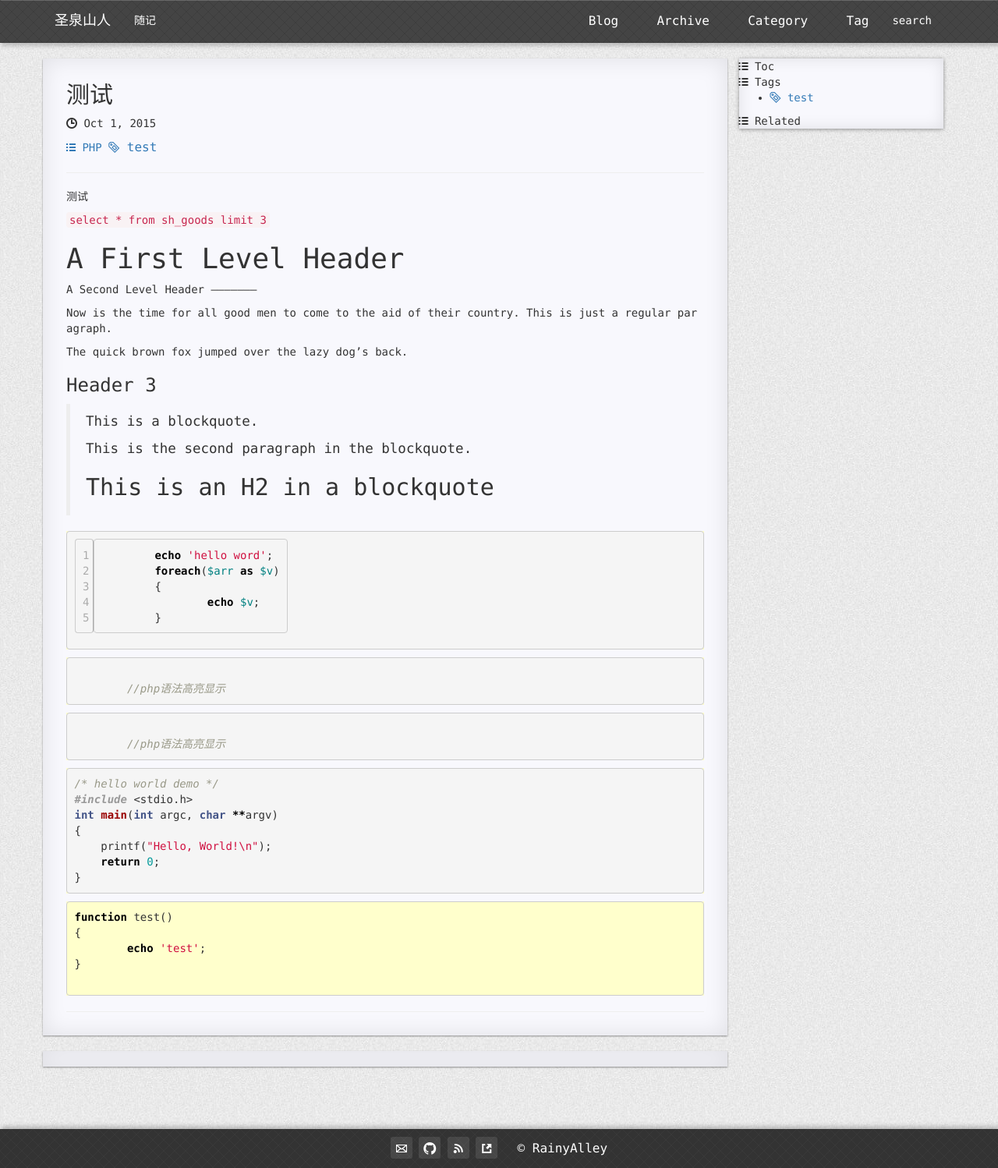
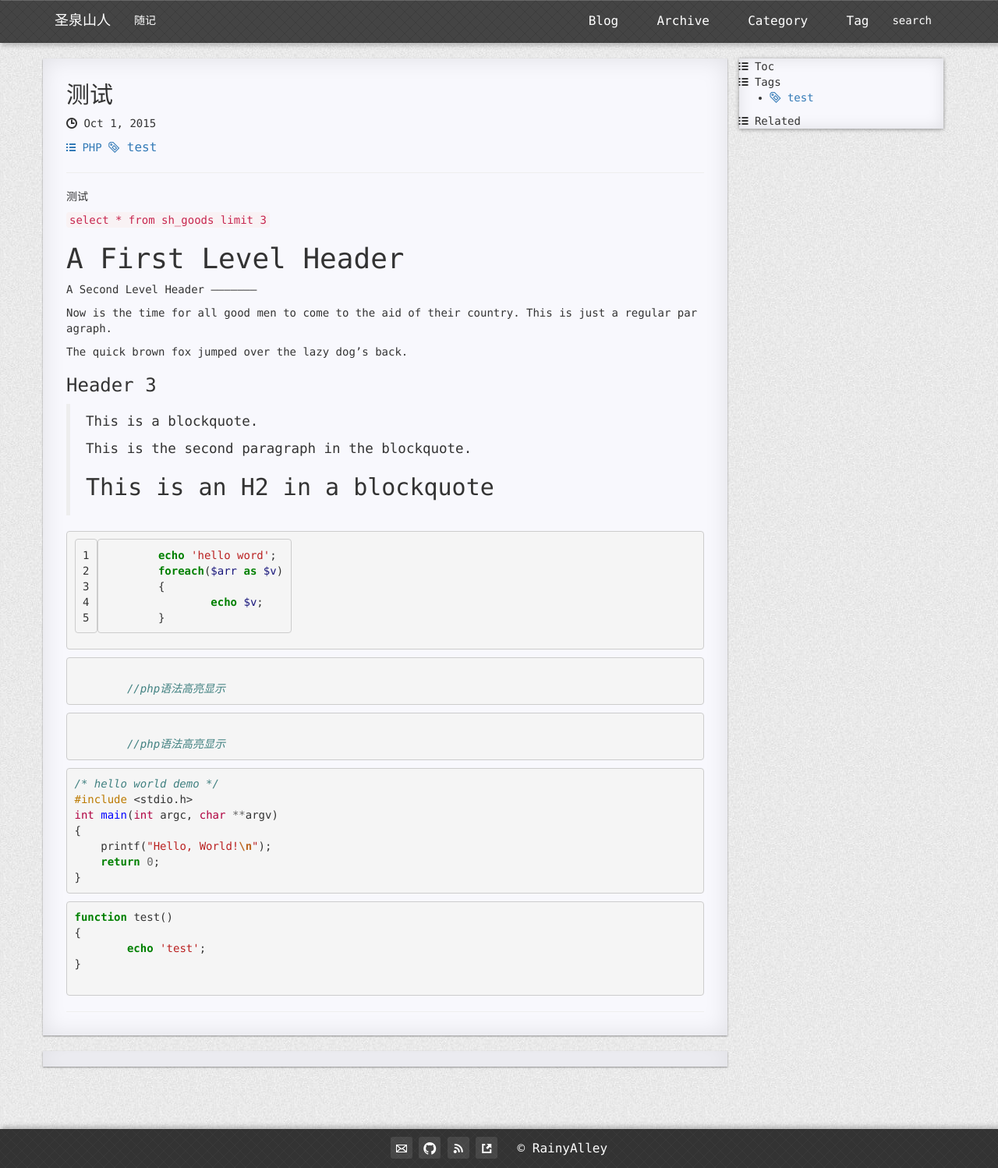
Before and after one commit to myyphp/myyphp-myyphp.github.io, a Jekyll site: the page built from _posts/2015-10-01-first-blog.md, in a window 1280 px wide. Shown: the whole page at 78% size. Built offline with Jekyll 4.4.1, drawn with Linux system fonts in a browser that asks for light colours; nearby versions of some CDN libraries; comment, search, counter and statistics services are not loaded.

Commit message:
change css of highlight

```diff
--- a/static/css/highlight.css
+++ b/static/css/highlight.css
@@ -1,62 +1,62 @@
-.highlight { background-color: #ffffcc }
-.highlight .c { color: #999988; font-style: italic } /* Comment */
-.highlight .err { color: #a61717; background-color: #e3d2d2 } /* Error */
-.highlight .k { color: #000000; font-weight: bold } /* Keyword */
-.highlight .o { color: #000000; font-weight: bold } /* Operator */
-.highlight .cm { color: #999988; font-style: italic } /* Comment.Multiline */
-.highlight .cp { color: #999999; font-weight: bold; font-style: italic } /* Comment.Preproc */
-.highlight .c1 { color: #999988; font-style: italic } /* Comment.Single */
-.highlight .cs { color: #999999; font-weight: bold; font-style: italic } /* Comment.Special */
-.highlight .gd { color: #000000; background-color: #ffdddd } /* Generic.Deleted */
-.highlight .ge { color: #000000; font-style: italic } /* Generic.Emph */
-.highlight .gr { color: #aa0000 } /* Generic.Error */
-.highlight .gh { color: #999999 } /* Generic.Heading */
-.highlight .gi { color: #000000; background-color: #ddffdd } /* Generic.Inserted */
-.highlight .go { color: #888888 } /* Generic.Output */
-.highlight .gp { color: #555555 } /* Generic.Prompt */
-.highlight .gs { font-weight: bold } /* Generic.Strong */
-.highlight .gu { color: #aaaaaa } /* Generic.Subheading */
-.highlight .gt { color: #aa0000 } /* Generic.Traceback */
-.highlight .kc { color: #000000; font-weight: bold } /* Keyword.Constant */
-.highlight .kd { color: #000000; font-weight: bold } /* Keyword.Declaration */
-.highlight .kn { color: #000000; font-weight: bold } /* Keyword.Namespace */
-.highlight .kp { color: #000000; font-weight: bold } /* Keyword.Pseudo */
-.highlight .kr { color: #000000; font-weight: bold } /* Keyword.Reserved */
-.highlight .kt { color: #445588; font-weight: bold } /* Keyword.Type */
-.highlight .m { color: #009999 } /* Literal.Number */
-.highlight .s { color: #d01040 } /* Literal.String */
-.highlight .na { color: #008080 } /* Name.Attribute */
-.highlight .nb { color: #0086B3 } /* Name.Builtin */
-.highlight .nc { color: #445588; font-weight: bold } /* Name.Class */
-.highlight .no { color: #008080 } /* Name.Constant */
-.highlight .nd { color: #3c5d5d; font-weight: bold } /* Name.Decorator */
-.highlight .ni { color: #800080 } /* Name.Entity */
-.highlight .ne { color: #990000; font-weight: bold } /* Name.Exception */
-.highlight .nf { color: #990000; font-weight: bold } /* Name.Function */
-.highlight .nl { color: #990000; font-weight: bold } /* Name.Label */
-.highlight .nn { color: #555555 } /* Name.Namespace */
-.highlight .nt { color: #000080 } /* Name.Tag */
-.highlight .nv { color: #008080 } /* Name.Variable */
-.highlight .ow { color: #000000; font-weight: bold } /* Operator.Word */
-.highlight .w { color: #bbbbbb } /* Text.Whitespace */
-.highlight .mf { color: #009999 } /* Literal.Number.Float */
-.highlight .mh { color: #009999 } /* Literal.Number.Hex */
-.highlight .mi { color: #009999 } /* Literal.Number.Integer */
-.highlight .mo { color: #009999 } /* Literal.Number.Oct */
-.highlight .sb { color: #d01040 } /* Literal.String.Backtick */
-.highlight .sc { color: #d01040 } /* Literal.String.Char */
-.highlight .sd { color: #d01040 } /* Literal.String.Doc */
-.highlight .s2 { color: #d01040 } /* Literal.String.Double */
-.highlight .se { color: #d01040 } /* Literal.String.Escape */
-.highlight .sh { color: #d01040 } /* Literal.String.Heredoc */
-.highlight .si { color: #d01040 } /* Literal.String.Interpol */
-.highlight .sx { color: #d01040 } /* Literal.String.Other */
-.highlight .sr { color: #009926 } /* Literal.String.Regex */
-.highlight .s1 { color: #d01040 } /* Literal.String.Single */
-.highlight .ss { color: #990073 } /* Literal.String.Symbol */
-.highlight .bp { color: #999999 } /* Name.Builtin.Pseudo */
-.highlight .vc { color: #008080 } /* Name.Variable.Class */
-.highlight .vg { color: #008080 } /* Name.Variable.Global */
-.highlight .vi { color: #008080 } /* Name.Variable.Instance */
-.highlight .il { color: #009999 } /* Literal.Number.Integer.Long */
-.highlight .lineno{ color: rgba(0,0,0,0.3); border-right: solid 1px rgba(0,0,0,0.3); padding-right: 5px;}
+.hll { background-color: #ffffcc }
+.c { color: #408080; font-style: italic } /* Comment */
+.err { border: 1px solid #FF0000 } /* Error */
+.k { color: #008000; font-weight: bold } /* Keyword */
+.o { color: #666666 } /* Operator */
+.cm { color: #408080; font-style: italic } /* Comment.Multiline */
+.cp { color: #BC7A00 } /* Comment.Preproc */
+.c1 { color: #408080; font-style: italic } /* Comment.Single */
+.cs { color: #408080; font-style: italic } /* Comment.Special */
+.gd { color: #A00000 } /* Generic.Deleted */
+.ge { font-style: italic } /* Generic.Emph */
+.gr { color: #FF0000 } /* Generic.Error */
+.gh { color: #000080; font-weight: bold } /* Generic.Heading */
+.gi { color: #00A000 } /* Generic.Inserted */
+.go { color: #888888 } /* Generic.Output */
+.gp { color: #000080; font-weight: bold } /* Generic.Prompt */
+.gs { font-weight: bold } /* Generic.Strong */
+.gu { color: #800080; font-weight: bold } /* Generic.Subheading */
+.gt { color: #0044DD } /* Generic.Traceback */
+.kc { color: #008000; font-weight: bold } /* Keyword.Constant */
+.kd { color: #008000; font-weight: bold } /* Keyword.Declaration */
+.kn { color: #008000; font-weight: bold } /* Keyword.Namespace */
+.kp { color: #008000 } /* Keyword.Pseudo */
+.kr { color: #008000; font-weight: bold } /* Keyword.Reserved */
+.kt { color: #B00040 } /* Keyword.Type */
+.m { color: #666666 } /* Literal.Number */
+.s { color: #BA2121 } /* Literal.String */
+.na { color: #7D9029 } /* Name.Attribute */
+.nb { color: #008000 } /* Name.Builtin */
+.nc { color: #0000FF; font-weight: bold } /* Name.Class */
+.no { color: #880000 } /* Name.Constant */
+.nd { color: #AA22FF } /* Name.Decorator */
+.ni { color: #999999; font-weight: bold } /* Name.Entity */
+.ne { color: #D2413A; font-weight: bold } /* Name.Exception */
+.nf { color: #0000FF } /* Name.Function */
+.nl { color: #A0A000 } /* Name.Label */
+.nn { color: #0000FF; font-weight: bold } /* Name.Namespace */
+.nt { color: #008000; font-weight: bold } /* Name.Tag */
+.nv { color: #19177C } /* Name.Variable */
+.ow { color: #AA22FF; font-weight: bold } /* Operator.Word */
+.w { color: #bbbbbb } /* Text.Whitespace */
+.mb { color: #666666 } /* Literal.Number.Bin */
+.mf { color: #666666 } /* Literal.Number.Float */
+.mh { color: #666666 } /* Literal.Number.Hex */
+.mi { color: #666666 } /* Literal.Number.Integer */
+.mo { color: #666666 } /* Literal.Number.Oct */
+.sb { color: #BA2121 } /* Literal.String.Backtick */
+.sc { color: #BA2121 } /* Literal.String.Char */
+.sd { color: #BA2121; font-style: italic } /* Literal.String.Doc */
+.s2 { color: #BA2121 } /* Literal.String.Double */
+.se { color: #BB6622; font-weight: bold } /* Literal.String.Escape */
+.sh { color: #BA2121 } /* Literal.String.Heredoc */
+.si { color: #BB6688; font-weight: bold } /* Literal.String.Interpol */
+.sx { color: #008000 } /* Literal.String.Other */
+.sr { color: #BB6688 } /* Literal.String.Regex */
+.s1 { color: #BA2121 } /* Literal.String.Single */
+.ss { color: #19177C } /* Literal.String.Symbol */
+.bp { color: #008000 } /* Name.Builtin.Pseudo */
+.vc { color: #19177C } /* Name.Variable.Class */
+.vg { color: #19177C } /* Name.Variable.Global */
+.vi { color: #19177C } /* Name.Variable.Instance */
+.il { color: #666666 } /* Literal.Number.Integer.Long */
```
